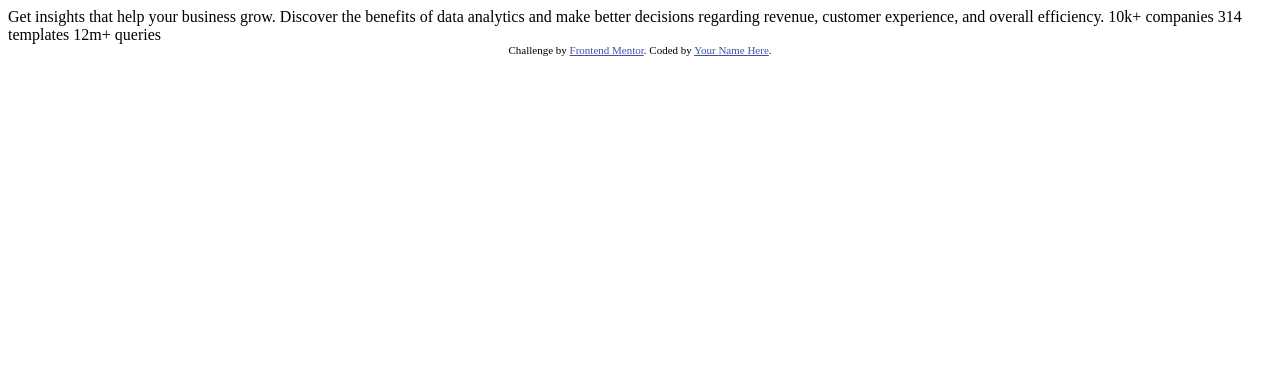
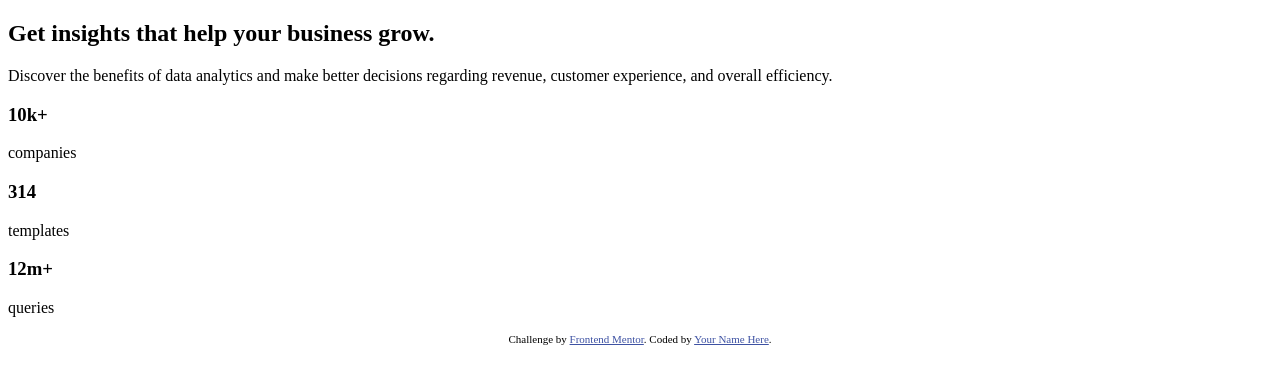
Before and after one commit to darenhua/stats-preview-card-component, a plain HTML site: page index.html in a window 1280 px wide. Drawn offline with Linux system fonts and the light colour scheme.

Commit message:
Complete HTML outline

```diff
--- a/index.html
+++ b/index.html
@@ -15,15 +15,42 @@
   </style>
 </head>
 <body>
+  <div class="col1">
+    <h2 class="heading">
+      Get <span class="accent">insights</span> that help your business grow.
+    </h2>
+    <p class="subheading">
+      Discover the benefits of data analytics and make better decisions regarding revenue, customer
+      experience, and overall efficiency.
+    </p>
+    <div class="info-box">
+      <h3 class="info-heading">
+        10k+
+      </h3>
+      <p class="info-subheading">
+        companies
+      </p>
+    </div>
+    <div class="info-box">
+      <h3 class="info-heading">
+        314
+      </h3>
+      <p class="info-subheading">
+        templates
+      </p>
+    </div>
+    <div class="info-box">
+      <h3 class="info-heading">
+        12m+
+      </h3>
+      <p class="info-subheading">
+        queries
+      </p>
+    </div>
 
-  Get insights that help your business grow.
-
-  Discover the benefits of data analytics and make better decisions regarding revenue, customer
-  experience, and overall efficiency.
-
-  10k+ companies
-  314 templates
-  12m+ queries
+  </div>
+  <div class="col2">
+  </div>
 
   <div class="attribution">
     Challenge by <a href="https://www.frontendmentor.io?ref=challenge" target="_blank">Frontend Mentor</a>.
```
